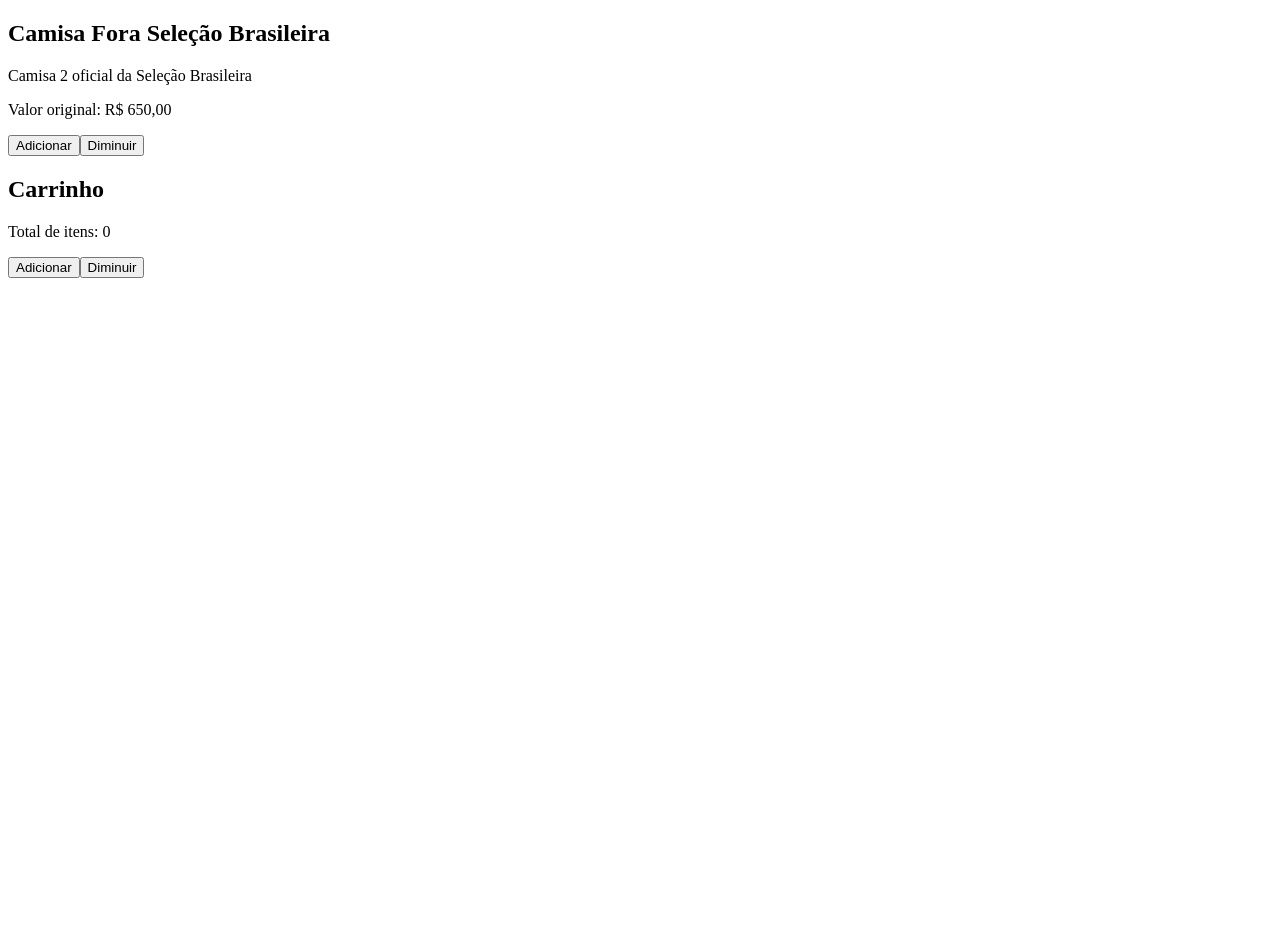
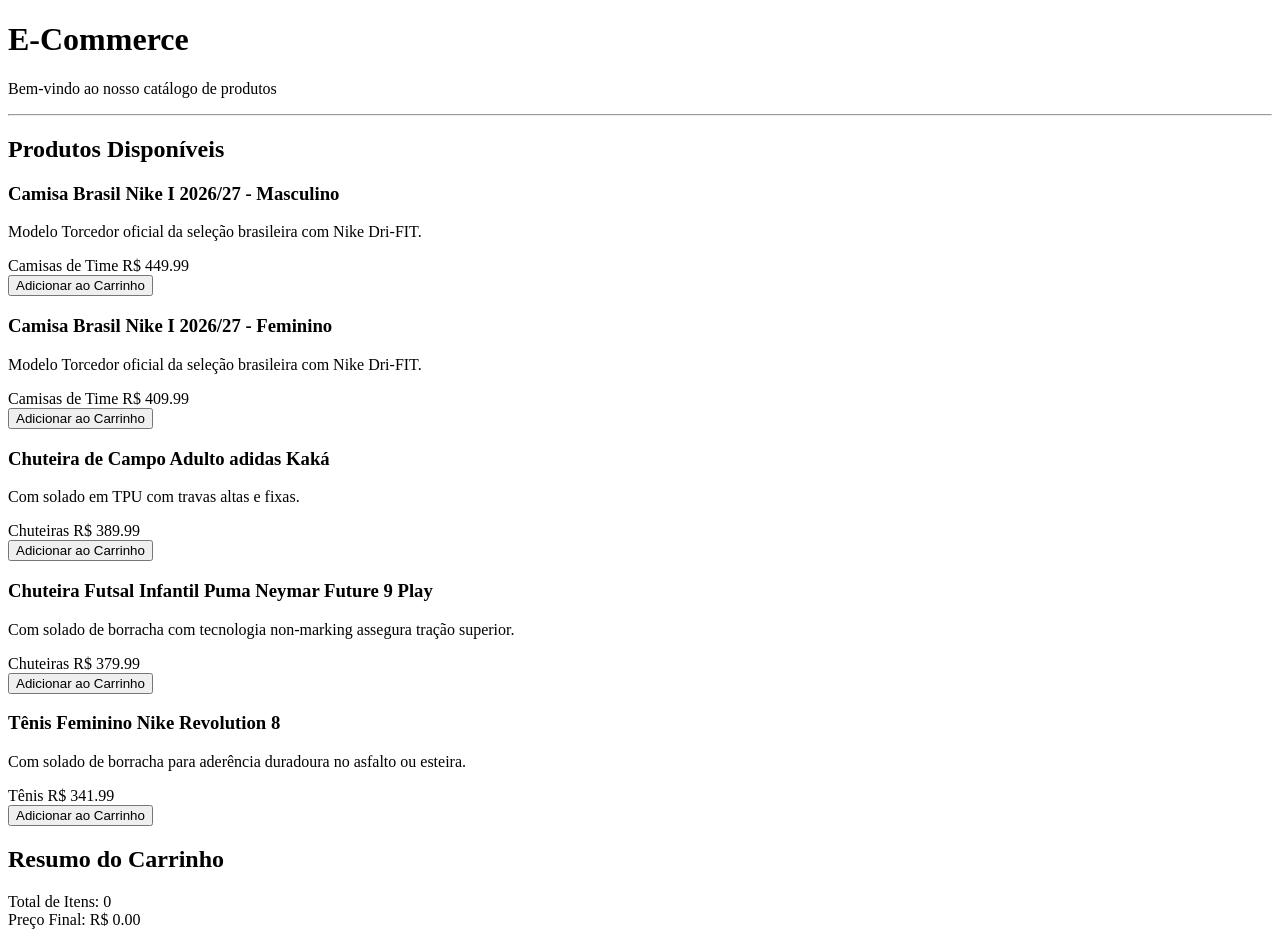
Before and after one commit to josuelustosa/TICHUB-iRede-Frontend, a Vue app: page / in a window 1280 px wide. Shown: the top 945 px of the page. Before the commit the page ends 800 px from the top, so only its background shows below. Built offline with nearby package versions, Linux system fonts and the light colour scheme.

Commit message:
feat: atividade 2 sem estilização

```diff
--- a/src/App.vue
+++ b/src/App.vue
@@ -1,53 +1,154 @@
 <script lang="ts">
-import { Product } from './model/product.model'
-import ProductCard from './components/ProductCard.vue'
+import { defineComponent } from 'vue'
+import ProductCard from '@/components/ProductCard.vue'
+import { Product } from '@/models/product.model'
+import { Category } from '@/models/category.model'
+import { Cart } from '@/models/cart.model'
 
-export default {
+export default defineComponent({
+  components: {
+    ProductCard,
+  },
   data() {
     return {
-      cart: {
-        total: 0,
-      },
       products: [
         new Product(
-          'Camisa Casa Seleção Brasileira',
-          'Camisa 1 oficial da Seleção Brasileira',
-          750,
-          0.05,
+          1,
+          'Camisa Brasil Nike I 2026/27 - Masculino',
+          'Modelo Torcedor oficial da seleção brasileira com Nike Dri-FIT.',
+          449.99,
+          0,
+          new Category(1, 'Camisas de Time'),
         ),
         new Product(
-          'Camisa Fora Seleção Brasileira',
-          'Camisa 2 oficial da Seleção Brasileira',
-          650,
-          0.02,
+          2,
+          'Camisa Brasil Nike I 2026/27 - Feminino',
+          'Modelo Torcedor oficial da seleção brasileira com Nike Dri-FIT.',
+          409.99,
+          0,
+          new Category(1, 'Camisas de Time'),
         ),
-      ],
+        new Product(
+          3,
+          'Chuteira de Campo Adulto adidas Kaká',
+          'Com solado em TPU com travas altas e fixas.',
+          389.99,
+          0,
+          new Category(2, 'Chuteiras'),
+        ),
+        new Product(
+          4,
+          'Chuteira Futsal Infantil Puma Neymar Future 9 Play',
+          'Com solado de borracha com tecnologia non-marking assegura tração superior.',
+          379.99,
+          0,
+          new Category(2, 'Chuteiras'),
+        ),
+        new Product(
+          5,
+          'Tênis Feminino Nike Revolution 8',
+          'Com solado de borracha para aderência duradoura no asfalto ou esteira.',
+          341.99,
+          0,
+          new Category(3, 'Tênis'),
+        ),
+      ] as Product[],
+      cart: new Cart(),
     }
   },
-  methods: {
-    addItem() {
-      this.cart.total += 1
+  computed: {
+    totalItems(): number {
+      return this.cart.getTotalItems()
     },
-    decrementItem() {
-      this.cart.total -= 1
+    finalPrice(): number {
+      return this.cart.getFinalPrice()
     },
   },
-  components: { ProductCard },
-}
+  methods: {
+    addToCart(product: Product) {
+      this.cart.addItem(product, 1)
+    },
+    removeFromCart(productId: number) {
+      this.cart.removeItem(productId)
+    },
+    removeItemFromCart(productId: number) {
+      this.cart.removeItemCompletely(productId)
+    },
+  },
+})
 </script>
 
 <template>
-  <main>
-    <ProductCard :product="products[1]" />
+  <main class="app-container">
+    <header class="header">
+      <h1>E-Commerce</h1>
+      <p class="subtitle">Bem-vindo ao nosso catálogo de produtos</p>
+    </header>
 
-    <article>
-      <h1>Carrinho</h1>
-      <p>Total de itens: {{ cart.total }}</p>
+    <hr>
 
-      <button @click="addItem()">Adicionar</button>
-      <button @click="decrementItem()">Diminuir</button>
-    </article>
+    <div class="main-content">
+      <section class="products-section">
+        <h2>Produtos Disponíveis</h2>
+        <div class="products-grid">
+          <ProductCard
+            v-for="product in products"
+            :key="product.id"
+            :product="product"
+            @add-to-cart="addToCart"
+          />
+        </div>
+      </section>
+
+      <aside class="cart-summary">
+        <h2>Resumo do Carrinho</h2>
+        <div class="summary-box">
+          <div class="summary-item">
+            <span class="label">Total de Itens: </span>
+            <span class="value">{{ totalItems }}</span>
+          </div>
+          <div class="summary-item">
+            <span class="label">Preço Final: </span>
+            <span class="value price">R$ {{ finalPrice.toFixed(2) }}</span>
+          </div>
+        </div>
+
+        <div v-if="cart.cartItem.length > 0" class="cart-items">
+          <h3>Itens no Carrinho</h3>
+          <ul>
+            <li v-for="item in cart.cartItem" :key="item.product.id" class="cart-item">
+              <div class="item-info">
+                <span class="item-name">{{ item.product.name }}</span>
+                <span class="item-qty"> x{{ item.quantity }}</span>
+              </div>
+              <div class="item-actions">
+                <button
+                  @click="removeFromCart(item.product.id)"
+                  class="btn-remove"
+                  title="Remover uma unidade"
+                >
+                  ➖
+                </button>
+                <span class="item-price"
+                  >R$ {{ (item.product.price * item.quantity).toFixed(2) }}</span
+                >
+                <button
+                  @click="removeItemFromCart(item.product.id)"
+                  class="btn-delete"
+                  title="Remover item completamente"
+                >
+                  ❌
+                </button>
+              </div>
+            </li>
+          </ul>
+        </div>
+        <div v-else class="empty-cart">
+          <p>Seu carrinho está vazio</p>
+        </div>
+      </aside>
+    </div>
   </main>
 </template>
 
-<style></style>
+<style scoped></style>
--- a/src/components/ProductCard.vue
+++ b/src/components/ProductCard.vue
@@ -1,27 +1,32 @@
 <script lang="ts">
-import { defineComponent } from 'vue'
+import { defineComponent, PropType } from 'vue'
+import type { Product } from '@/models/product.model'
 
 export default defineComponent({
   props: {
     product: {
-      type: Object,
-      // required: true,
+      type: Object as PropType<Product>,
+      required: true,
+    },
+  },
+  methods: {
+    handleAddToCart() {
+      this.$emit('add-to-cart', this.product)
     },
   },
 })
 </script>
 
 <template>
-  <article>
-    <h1>{{ product?.title }}</h1>
-    <p>{{ product?.description }}</p>
-    <p>Valor original: R$ {{ product?.price.toFixed(2).replace('.', ',') }}</p>
-    <!-- <p>
-      Valor com desconto ({{ product?.discount * 100 }}%): R$
-      {{ product?.discountedPrice.toFixed(2).replace('.', ',') }}
-    </p> -->
+  <div class="product-card">
+    <h3>{{ product.name }}</h3>
+    <p class="description">{{ product.description }}</p>
+    <div class="product-info">
+      <span class="category">{{ product.category.title }}</span>
+      <span class="price"> R$ {{ product.price.toFixed(2) }}</span>
+    </div>
+    <button @click="handleAddToCart" class="add-btn">Adicionar ao Carrinho</button>
+  </div>
+</template>
 
-    <button @click="$emit('add-item')">Adicionar</button>
-    <button @click="$emit('decrement-item')">Diminuir</button>
-  </article>
-</template>
+<style scoped></style>
--- /dev/null
+++ b/src/models/cart.model.ts
@@ -0,0 +1,60 @@
+import { Product } from './product.model'
+
+interface CartItem {
+  product: Product
+  quantity: number
+}
+
+export class Cart {
+  constructor(public cartItem: CartItem[] = []) {}
+
+  addItem(product: Product, quantity: number) {
+    const existItem = this.cartItem.some((item) => item.product.id === product.id)
+
+    if (existItem) {
+      this.cartItem = this.cartItem.map((item) => {
+        if (item.product.id === product.id) {
+          return {
+            product,
+            quantity: item.quantity + quantity,
+          }
+        }
+
+        return item
+      })
+    } else {
+      this.cartItem.push({
+        product,
+        quantity,
+      })
+    }
+  }
+
+  // Retorna a quantidade total de unidades (soma das quantidades) no carrinho
+  getTotalItems(): number {
+    return this.cartItem.reduce((total, item) => total + item.quantity, 0)
+  }
+
+  // Retorna o valor monetário total da compra
+  getFinalPrice(): number {
+    return this.cartItem.reduce((total, item) => total + item.product.price * item.quantity, 0)
+  }
+
+  // Remove uma unidade do produto. Se a quantidade chegar a 0, remove o item
+  removeItem(productId: number) {
+    const item = this.cartItem.find((item) => item.product.id === productId)
+
+    if (item) {
+      if (item.quantity > 1) {
+        item.quantity -= 1
+      } else {
+        this.cartItem = this.cartItem.filter((item) => item.product.id !== productId)
+      }
+    }
+  }
+
+  // Remove o item completamente do carrinho
+  removeItemCompletely(productId: number) {
+    this.cartItem = this.cartItem.filter((item) => item.product.id !== productId)
+  }
+}
--- /dev/null
+++ b/src/models/category.model.ts
@@ -0,0 +1,6 @@
+export class Category {
+  constructor(
+    public id: number,
+    public title: string,
+  ) {}
+}
--- a/src/model/product.model.ts
+++ b/src/models/product.model.ts
@@ -1,8 +1,12 @@
+import type { Category } from './category.model'
+
 export class Product {
   constructor(
-    public title: string,
+    public id: number,
+    public name: string,
     public description: string,
     public price: number,
     public discount: number,
+    public category: Category,
   ) {}
 }
```
